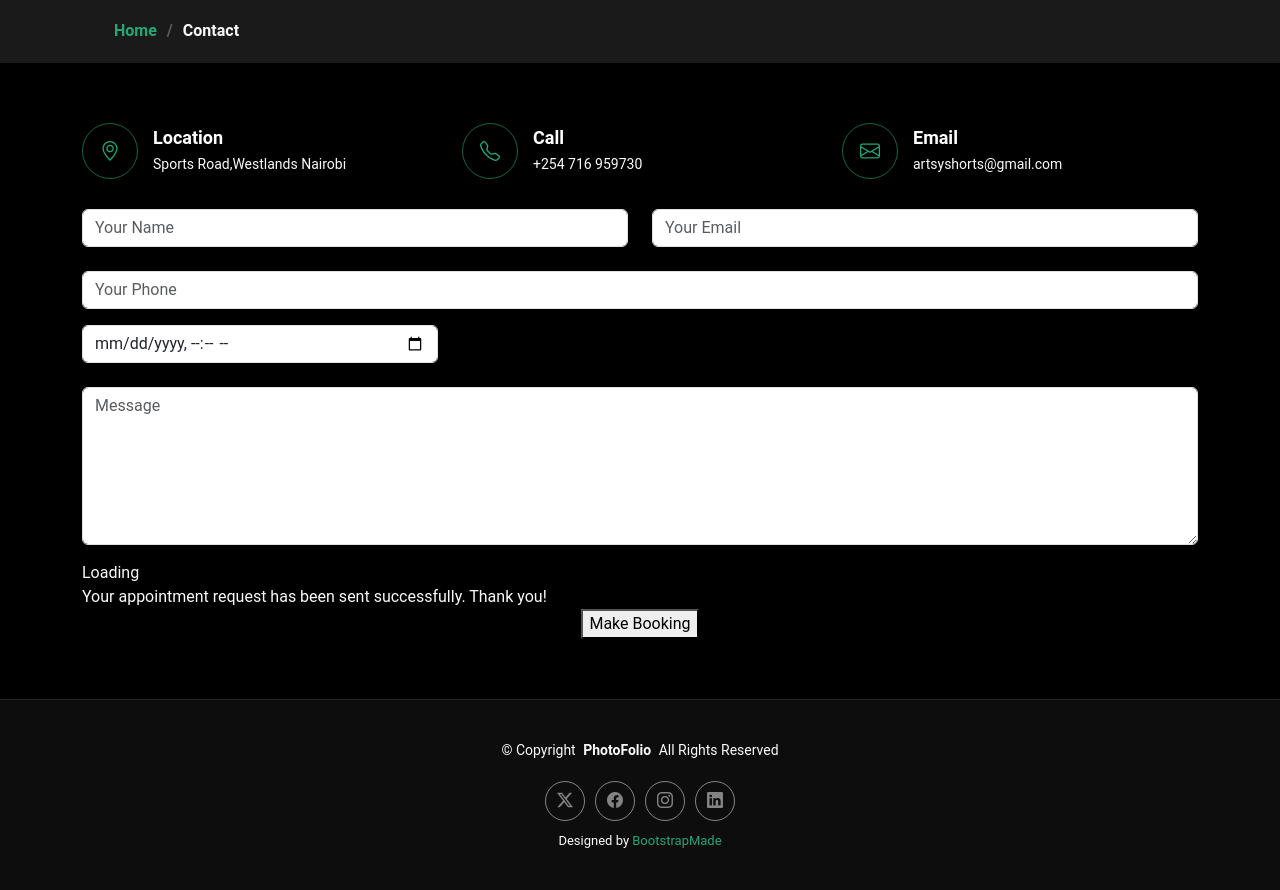
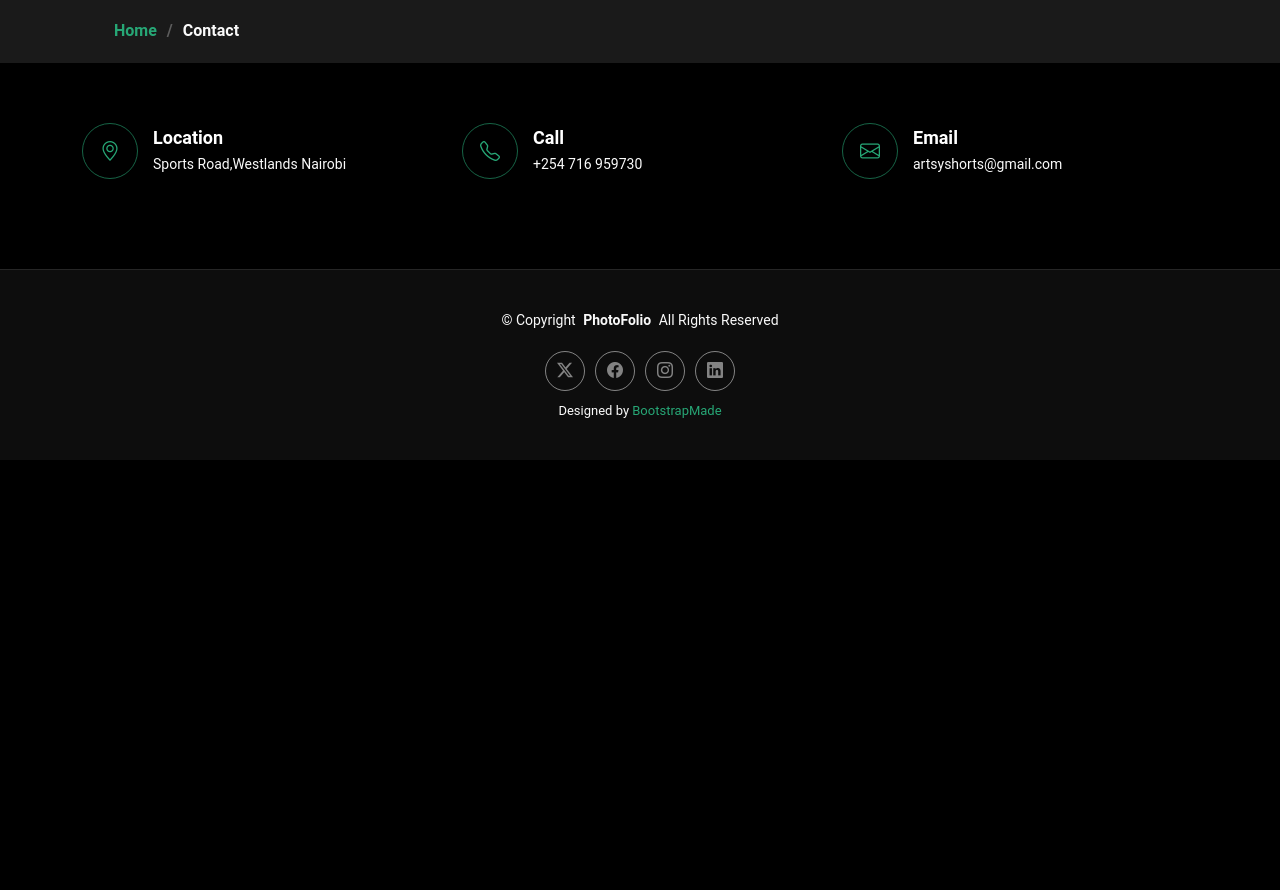
Before and after one commit to kirumbastacy25l/ArtsyShots, a Django app: page /contact/ in a window 1280 px wide. Shown: the part 393-1283 px from the top of the page. After the commit the page ends 853 px from the top, so only its background shows below. Run offline with Django 5.2, Linux system fonts and the light colour scheme; some libraries are stand-ins or nearby versions.

Commit message:
two commit

```diff
--- a/Templates/contact.html
+++ b/Templates/contact.html
@@ -154,39 +154,7 @@
           </div>
         </div>
 
-        <form  method="post" >
-            {% csrf_token %}
-          <div class="row gy-4">
 
-            <div class="col-md-6">
-              <input type="text" name="name" class="form-control" placeholder="Your Name" required="">
-            </div>
-
-            <div class="col-md-6 ">
-              <input type="email" class="form-control" name="email" placeholder="Your Email" required="">
-            </div>
-
-            <div class="col-md-12">
-              <input type="tel" class="form-control" name="phone" id="phone" placeholder="Your Phone" required="">
-            </div>
-
-            <div class="col-md-4 form-group mt-3">
-              <input type="datetime-local" name="date" class="form-control datepicker" id="date" placeholder="Appointment Date" required="">
-            </div>
-
-            <div class="col-md-12">
-              <textarea class="form-control" name="message" rows="6" placeholder="Message" required=""></textarea>
-            </div>
-
-           <div class="mt-3">
-            <div class="loading">Loading</div>
-            <div class="error-message"></div>
-            <div class="sent-message">Your appointment request has been sent successfully. Thank you!</div>
-            <div class="text-center"><button type="submit">Make Booking</button></div>
-          </div>
-
-          </div>
-        </form><!-- End Contact Form -->
 
 
       </div>
--- a/Templates/index.html
+++ b/Templates/index.html
@@ -98,7 +98,7 @@
           <div class="col-lg-6 text-center" data-aos="fade-up" data-aos-delay="100">
             <h2><span>I'm </span><span class="underlight">Teyanna Williams</span> a Professional<span> Photographer from Nairobi City</span></h2>
             <p>Lorem ipsum dolor sit amet, consectetur adipisicing elit. Aspernatur impedit minima nisi officia perspiciatis. Aut deleniti dolore doloremque dolorum ducimus enim explicabo inventore iure iusto molestias placeat repudiandae sapiente, voluptatem!</p>
-            <a href="{% url 'contact' %}" class="btn-get-started">Available for Hire<br></a>
+            <a href="{% url 'hiring' %}" class="btn-get-started">Available for Hire<br></a>
           </div>
         </div>
       </div>
--- a/artapp/admin.py
+++ b/artapp/admin.py
@@ -1,8 +1,7 @@
-
 from django.contrib import admin
 from artapp.models import *
 
 
 # Register your models here.
-admin.site.register(Booking)
-admin.site.register(contact)
+admin.site.register(hiring)
+admin.site.register(Contact)
--- a/artapp/urls.py
+++ b/artapp/urls.py
@@ -14,7 +14,6 @@
     path('starter/', views.starter, name='starter'),
     path('gallery-single/', views.single, name='gallery-single'),
     path('show/', views.show, name='show'),
-    path('delete/<int:id>', views.delete),
-    path('edit/<int:id>', views.edit, name='edit'),
+    path('hiring/', views.hire, name='hiring'),
 
 ]
--- a/artapp/views.py
+++ b/artapp/views.py
@@ -1,4 +1,4 @@
-from django.shortcuts import render, redirect, get_object_or_404
+from django.shortcuts import render, redirect
 
 from artapp.models import *
 
@@ -27,9 +27,9 @@
 
 
 
-def booking(request):
+def hire(request):
     if request.method == "POST":
-        mybookings = Booking(
+        myhirings = hiring(
             name=request.POST['name'],
             email=request.POST['email'],
             phonenumber=request.POST['phone'],
@@ -37,45 +37,27 @@
 
             message=request.POST['message']
         )
-        mybookings.save()
+        myhirings.save()
         return redirect('/show')
     else:
-        return render(request, 'contact.html')
+        return render(request, 'hiring.html')
 
 
 def contacts(request):
     if request.method == "POST":
-        mybooking= Booking(
+        mycontacts= Contact(
         name= request.POST['name'],
         email =request.POST['email'],
         phonenumber = request.POST['phone'],
         datetime = request.POST['date'],
         message = request.POST['message']
         )
-        mybooking.save()
+        mycontacts.save()
         return redirect('/contact')
     else:
         return render(request, 'contact.html')
 
 
 def show(request):
-    all = Booking.objects.all()
+    all = hiring.objects.all()
     return render(request,'show.html',{'all':all})
-
-def delete(request,id):
-  deletebooking=Booking.objects.get(id=id)
-  deletebooking.delete()
-  return redirect('/show')
-
-def edit(request,id):
-    booking=get_object_or_404(Booking,id=id)
-    if request.method == "POST":
-        Booking.name=request.POST.get('name')
-        Booking.email=request.POST.get('email')
-        Booking.phonenumber=request.POST.get('phonenumber')
-        Booking.datetime=request.POST.get('datetime')
-        Booking.message=request.POST.get('message')
-        Booking.save()
-        return redirect('/show')
-    else:
-        return render(request, 'edit.html',{'Booking':booking})
```
Also changed, not shown: Templates/hiring.html (added, +44 -0 lines), Templates/show.html (+0 -14 lines), artapp/models.py (+11 -1 lines), artapp/migrations/0002_hiring_rename_booking_contact.py (added), db.sqlite3.
